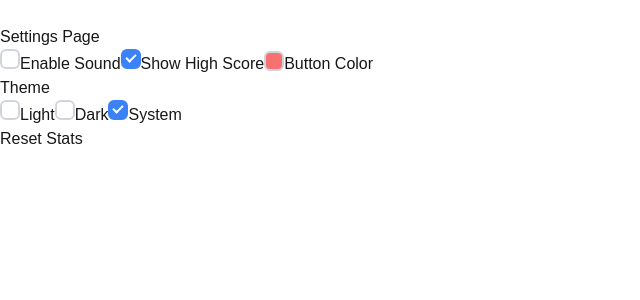
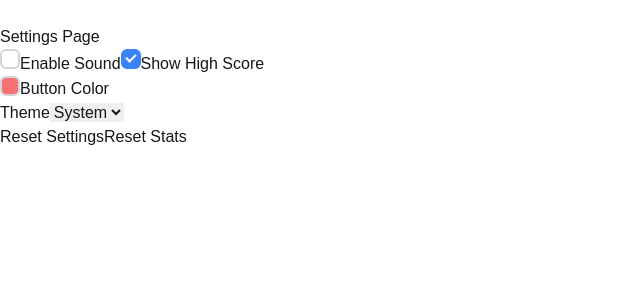
Before and after one commit to beck1888/chance-clicker-game, a Next.js app: page /settings in a window 1280 px wide. Shown: the top 300 px of the page, without its empty margins (0-640 px from the left). Built offline with nearby package versions, Linux system fonts and the light colour scheme.

Commit message:
FEATURE: Add reset settings functionality to settings page; clear localStorage and update UI accordingly for toggle box dark mode response

```diff
--- a/src/app/settings/page.tsx
+++ b/src/app/settings/page.tsx
@@ -47,6 +47,18 @@ export default function Settings() {
     }
   };
 
+  const handleResetSettings = () => {
+    setSoundEnabled(false);
+    setShowHighScore(true);
+    setButtonColor("#F87171");
+    setDarkMode('system');
+    localStorage.removeItem("soundEnabled");
+    localStorage.removeItem("showHighScore");
+    localStorage.removeItem("buttonColor");
+    localStorage.removeItem("theme");
+    document.documentElement.classList.remove('light', 'dark');
+  };
+
   const handleColorChange = (e: React.ChangeEvent<HTMLInputElement>) => {
     const newColor = e.target.value;
     setButtonColor(newColor);
@@ -68,7 +80,8 @@ export default function Settings() {
   return (
     <div className="min-h-screen flex flex-col items-center justify-center">
       <h1 className="text-4xl mb-8">Settings Page</h1>
-      <div className="flex flex-col items-start space-y-4">
+      <div className="flex flex-col items-start space-y-4 w-80">
+        <div className="flex flex-col space-y-2">
           <label className="flex items-center space-x-3 cursor-pointer">
             <input
               type="checkbox"
@@ -87,7 +100,9 @@ export default function Settings() {
             />
             <span>Show High Score</span>
           </label>
+        </div>
 
+        <div className="flex flex-col space-y-2">
           <label className="flex items-center space-x-3 cursor-pointer">
             <input
               type="color"
@@ -97,42 +112,27 @@ export default function Settings() {
             />
             <span>Button Color</span>
           </label>
+        </div>
 
         <div className="flex flex-col space-y-2">
           <span>Theme</span>
-          <div className="flex space-x-4">
-            <label className="flex items-center space-x-2">
-              <input
-                type="radio"
-                checked={darkMode === 'light'}
-                onChange={() => handleThemeChange('light')}
-                name="theme"
-                className={styles.checkbox}
-              />
-              <span>Light</span>
-            </label>
-            <label className="flex items-center space-x-2">
-              <input
-                type="radio"
-                checked={darkMode === 'dark'}
-                onChange={() => handleThemeChange('dark')}
-                name="theme"
-                className={styles.checkbox}
-              />
-              <span>Dark</span>
-            </label>
-            <label className="flex items-center space-x-2">
-              <input
-                type="radio"
-                checked={darkMode === 'system'}
-                onChange={() => handleThemeChange('system')}
-                name="theme"
-                className={styles.checkbox}
-              />
-              <span>System</span>
-            </label>
+          <select
+            value={darkMode}
+            onChange={(e) => handleThemeChange(e.target.value as 'light' | 'dark' | 'system')}
+            className={`p-2 border rounded ${document.documentElement.classList.contains('dark') ? 'bg-gray-800 text-gray-100 border-gray-700' : 'bg-white text-black border-gray-300'}`}
+          >
+            <option value="light">Light</option>
+            <option value="dark">Dark</option>
+            <option value="system">System</option>
+          </select>
         </div>
-        </div>
+
+        <button
+          className="px-4 py-2 bg-blue-500 text-white rounded"
+          onClick={handleResetSettings}
+        >
+          Reset Settings
+        </button>
 
         <button
           className="px-4 py-2 bg-red-500 text-white rounded"
```
Lines whose indentation alone changed are shown as unchanged.
